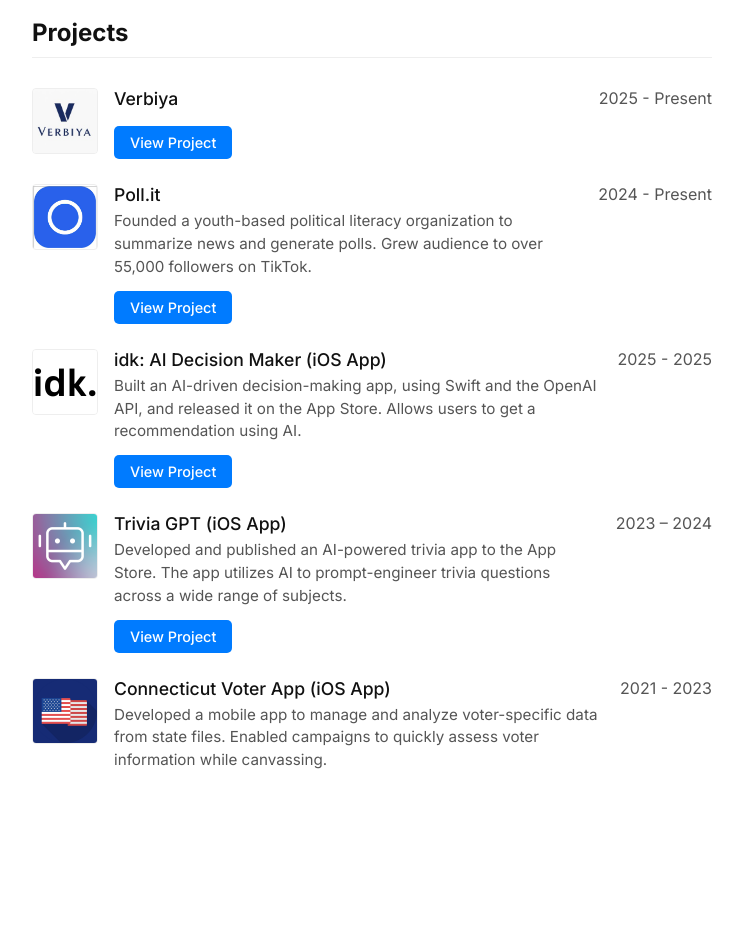
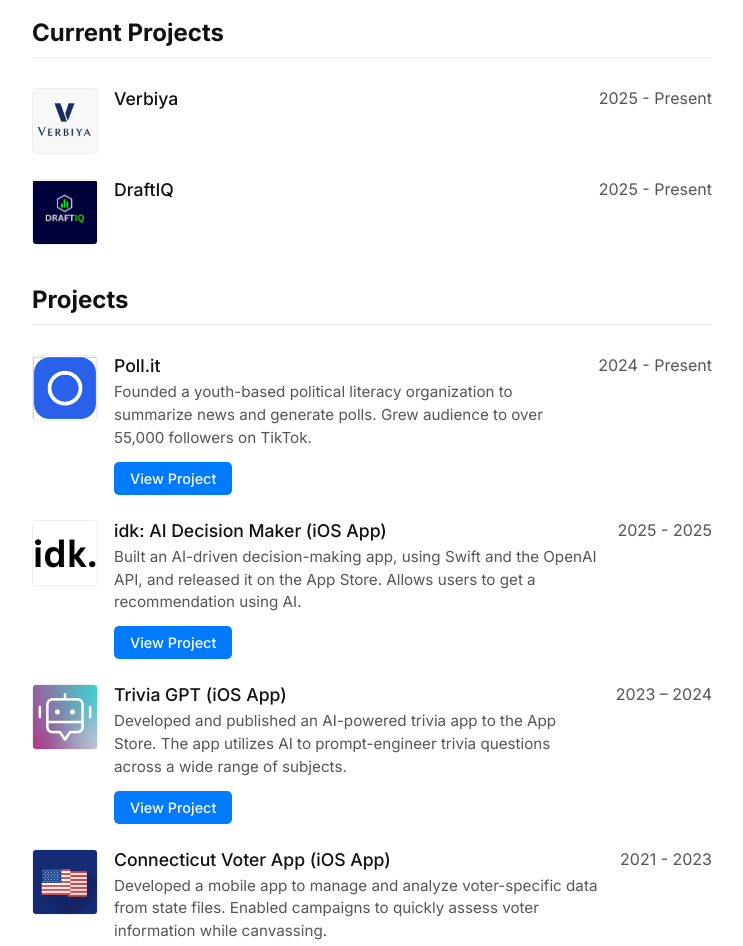
Before and after one commit to rarora2025/Rahul-Arora, a plain HTML site: page index.html in a window 1280 px wide. Shown: the part 2280-3226 px from the top of the page, without its empty margins (268-1011 px from the left). Before the commit the page ends 3112 px from the top, so only its background shows below. Drawn offline with Linux system fonts and the light colour scheme.

Commit message:
Add Current Projects section with Verbiya and DraftIQ, remove View Project buttons

```diff
--- a/index.html
+++ b/index.html
@@ -139,22 +139,36 @@
                 </div>
             </section>
 
-            <section id="projects" class="content-section">
-                <h2>Projects</h2>
+            <section id="current-projects" class="content-section">
+                <h2>Current Projects</h2>
                 <div class="entry">
                     <div class="entry-left">
                         <img src="verb.jpeg" alt="Verbiya Logo" class="project-logo">
                         <div class="entry-details">
                             <h3>Verbiya</h3>
                             <p class="entry-description"></p>
-
-                            <a href="#" class="btn-project" onclick="return false;">View Project</a>
                         </div>
                     </div>
                     <div class="entry-date">
                         <p>2025 - Present</p>
                     </div>
                 </div>
+                <div class="entry">
+                    <div class="entry-left">
+                        <img src="logo.jpeg" alt="DraftIQ Logo" class="project-logo">
+                        <div class="entry-details">
+                            <h3>DraftIQ</h3>
+                            <p class="entry-description"></p>
+                        </div>
+                    </div>
+                    <div class="entry-date">
+                        <p>2025 - Present</p>
+                    </div>
+                </div>
+            </section>
+
+            <section id="projects" class="content-section">
+                <h2>Projects</h2>
                 <div class="entry">
                     <div class="entry-left">
                         <img src="pollit.png" alt="Poll.it Logo" class="project-logo">
```
Also changed, not shown: logo.jpeg (added), 1 other file.
